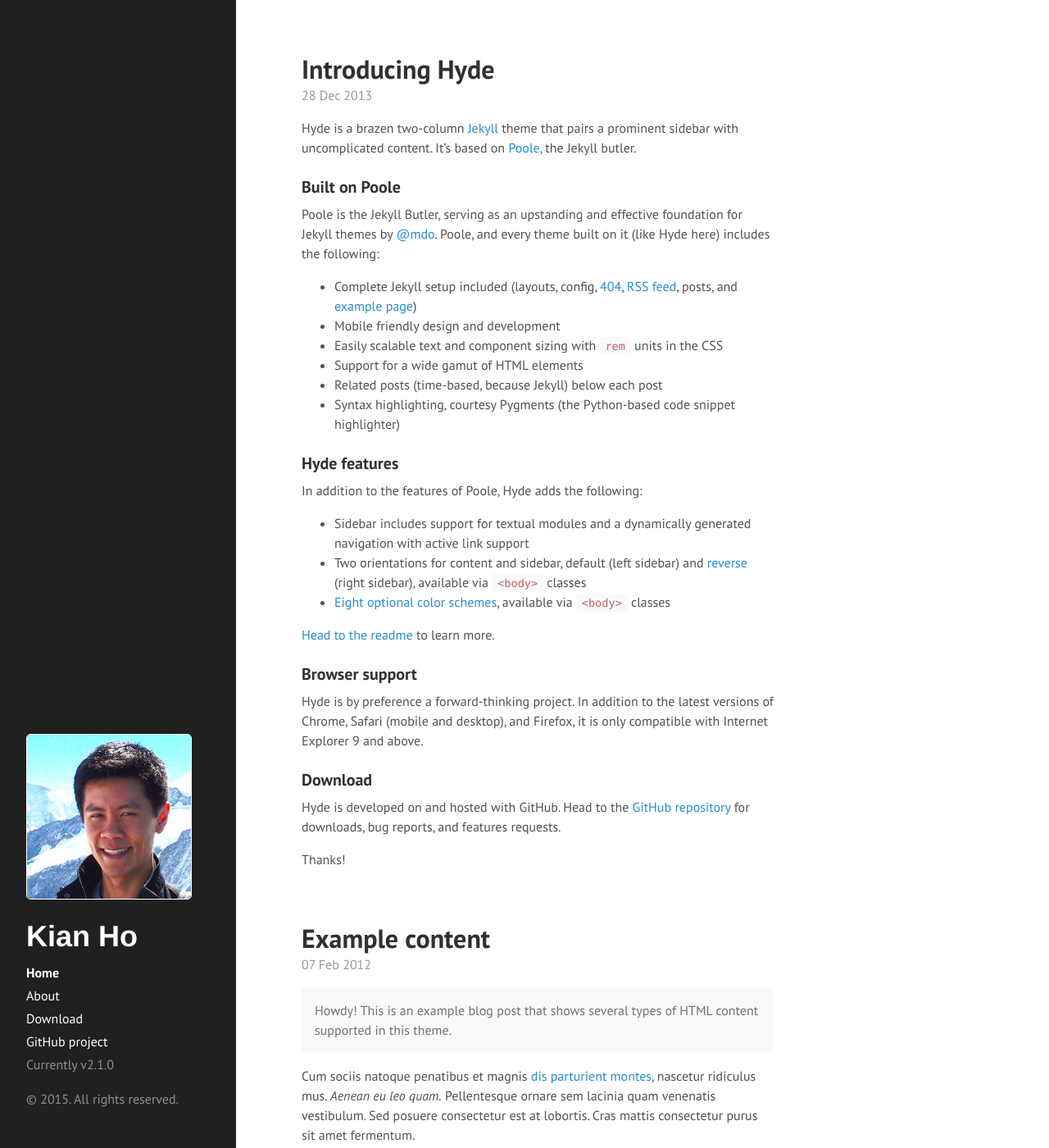
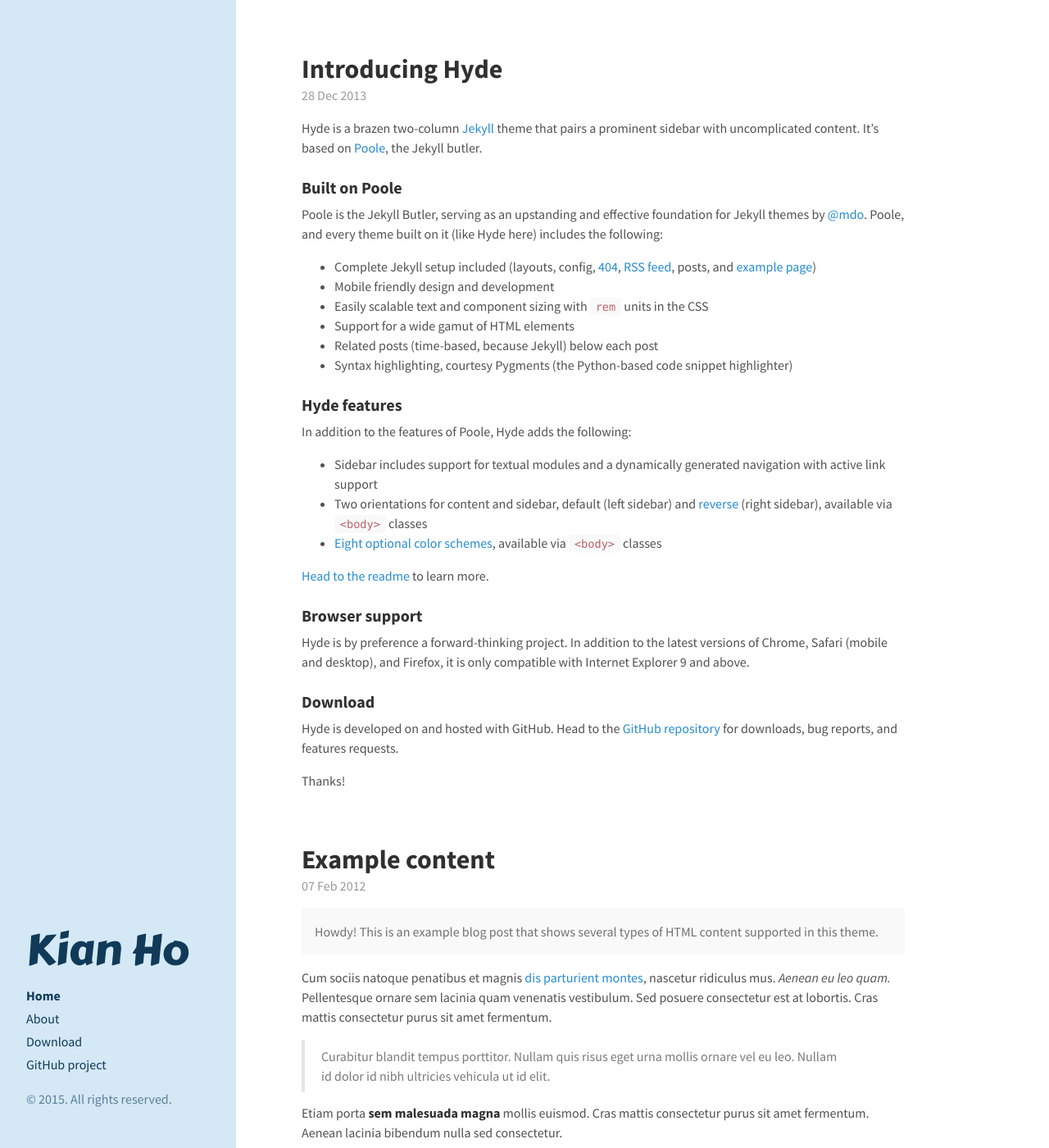
Before and after one commit to kianho/kianho.github.io, a Jekyll site: the page built from index.html, in a window 1280 px wide and 1400 px high. Shown: the whole window at 82% size. Built offline with Jekyll 4.4.1, drawn with Linux system fonts in a browser that asks for light colours; Markdown is read by kramdown in place of the engine named in the settings; the list of posts is cut into pages by our own code.

Commit message:
Customised the base hyde theme.

```diff
--- a/_includes/sidebar.html
+++ b/_includes/sidebar.html
@@ -1,7 +1,10 @@
 <div class="sidebar">
   <div class="container sidebar-sticky">
     <div class="sidebar-about">
+
+      {% comment %}
       <img class="avatar" src="{{site.base.url}}/{{ site.avatar }}" />
+      {% endcomment %}
 
       <h1>
         <a href="{{ site.baseurl }}">
@@ -32,7 +35,10 @@
 
       <a class="sidebar-nav-item" href="{{ site.github.repo }}/archive/v{{ site.version }}.zip">Download</a>
       <a class="sidebar-nav-item" href="{{ site.github.repo }}">GitHub project</a>
+
+      {% comment %}
       <span class="sidebar-nav-item">Currently v{{ site.version }}</span>
+      {% endcomment %}
     </nav>
 
     <p>&copy; {{ site.time | date: '%Y' }}. All rights reserved.</p>
--- a/public/css/hyde.css
+++ b/public/css/hyde.css
@@ -24,7 +24,8 @@
  * Themes
  */
 
-@import url(http://fonts.googleapis.com/css?family=PT Sans);
+@import url(http://fonts.googleapis.com/css?family=Carter+One);
+@import url(http://fonts.googleapis.com/css?family=Source+Sans+Pro:400,700,400italic);
 
 
 /*
@@ -34,7 +35,7 @@
  */
 
 html {
-  font-family: "PT Sans", Helvetica, Arial, sans-serif;
+  font-family: "Source Sans Pro", sans-serif;
 }
 @media (min-width: 48em) {
   html {
@@ -58,8 +59,8 @@ html {
 .sidebar {
   text-align: center;
   padding: 2rem 1rem;
-  color: rgba(255,255,255,.5);
-  background-color: #202020;
+  color: rgba(16,58,88,.6);
+  background-color: #d4e8f6;
 }
 @media (min-width: 48em) {
   .sidebar {
@@ -74,23 +75,17 @@ html {
 
 /* Sidebar links */
 .sidebar a {
-  color: #fff;
+  color: #103A58;
 }
 
 /* About section */
 .sidebar-about h1 {
-  color: #fff;
   margin-top: 0;
-  font-family: Helvetica, sans-serif;
-  /* font-family: "VT323", monospace; */
-  font-size: 2.25rem;
+  font-family: "Carter One", sans-serif;
+  font-size: 3.25rem;
+  font-weight: normal;
 }
 
-
-.avatar {
-     display: inline;
-     border: 1px solid white;
-}
 
 /* Sidebar nav */
 .sidebar-nav {
@@ -137,7 +132,7 @@ a.sidebar-nav-item:focus {
 
 @media (min-width: 48em) {
   .content {
-    max-width: 38rem;
+    max-width: 48rem;
     margin-left: 20rem;
     margin-right: 2rem;
   }
```
Also changed, not shown: 8 other files.
